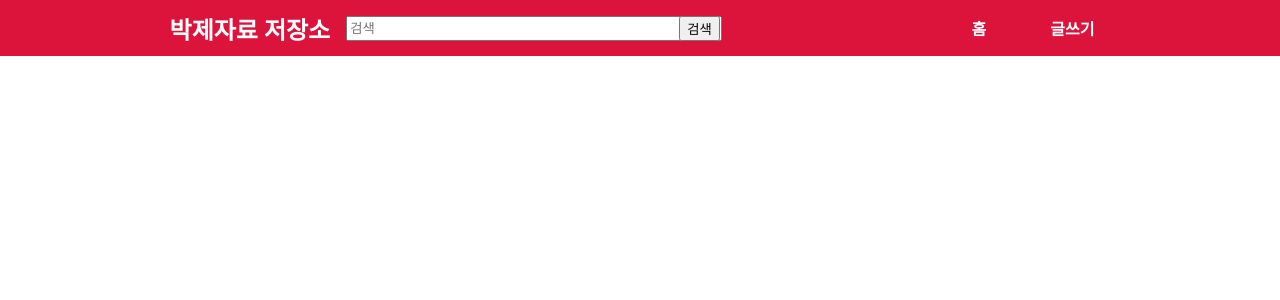
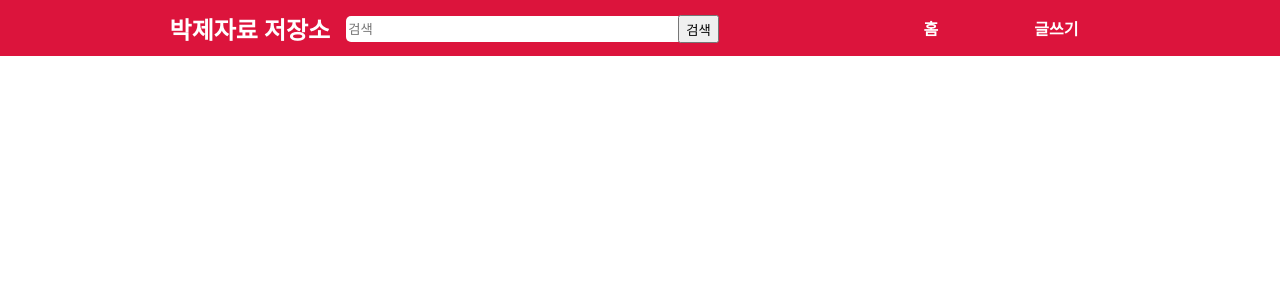
Before and after one commit to skqoaudgh/Web-graphQL-React-BakjeStorage, a React (Create React App) app in the folder frontend/: page / in a window 1280 px wide. Shown: the top 300 px of the page. Built offline with nearby package versions, Linux system fonts and the light colour scheme; the HTML template or start-up script is replaced by a standard one.

Commit message:
메인 네비게이션 CSS 수정 및 List와 Write 페이지 프로토타입 추가

```diff
--- a/frontend/src/App.css
+++ b/frontend/src/App.css
@@ -0,0 +1,3 @@
+.main-content {
+    margin: 4rem 2.5rem;
+}
--- a/frontend/src/App.js
+++ b/frontend/src/App.js
@@ -1,7 +1,9 @@
 import React, { Component } from 'react';
-import { BrowserRouter } from 'react-router-dom';
+import { BrowserRouter, Route, Switch } from 'react-router-dom';
 
 import MainNavigation from './components/Navigation/mainNavigation';
+import writePage from './pages/Write';
+import listPage from './pages/List';
 
 import './App.css';
 
@@ -10,6 +12,12 @@ class App extends Component {
     return (
       <BrowserRouter>
         <MainNavigation />
+        <main className="main-content">
+          <Switch>
+            <Route path="/list" component={listPage} />
+            <Route path="/write" component={writePage} />
+          </Switch>
+        </main>
       </BrowserRouter>
     );
   }
--- a/frontend/src/components/Navigation/mainNavigation.css
+++ b/frontend/src/components/Navigation/mainNavigation.css
@@ -27,14 +27,16 @@
 
 .mainNav__Leftside input {
     outline: none;
+    border-radius: 5px;
+    border: none;
 }
 
 .mainNav__Leftside button {
     position: relative;
     top: 1px;
-    left: -43px;
+    left: -40px;
     outline: none;
-    height: 1.6rem;
+    height: 1.75rem;
 }
 
 .mainNav__Rightside {
@@ -51,8 +53,19 @@
     align-items: center;
 }
 
-.mainNav__Rightside li {
+.mainNav__Rightside a {
     margin: 2rem;
+    padding: 0 1rem;
     color: white;
+    font: inherit;
     font-weight: bold;
+    text-decoration: none;
+    background: transparent;
+    cursor: pointer;
 }
+
+.mainNav__Rightside a:hover {
+    background: white;
+    color: #dc143c;
+    border-radius: 5px;
+}
--- a/frontend/src/components/Navigation/mainNavigation.js
+++ b/frontend/src/components/Navigation/mainNavigation.js
@@ -1,4 +1,5 @@
 import React from 'react';
+import { NavLink } from 'react-router-dom';
 
 import './mainNavigation.css';
 
@@ -8,14 +9,14 @@ const mainNavigation = props => {
             <div className="mainNav__Leftside">
                 <h1>박제자료 저장소</h1>
                 <form>
-                    <input type="text" placeholder="검색" style={{width: "23rem", height: "1.2rem"}}></input>
+                    <input type="text" placeholder="검색" style={{width: "23rem", height: "1.5rem"}}></input>
                     <button>검색</button>
                 </form>
             </div>
             <div className="mainNav__Rightside">
                 <ul>
-                    <li>홈</li>
-                    <li>글쓰기</li>
+                    <li><NavLink to="/list">홈</NavLink></li>
+                    <li><NavLink to="/write">글쓰기</NavLink></li>
                 </ul>
             </div>
         </header>
--- /dev/null
+++ b/frontend/src/pages/List.js
@@ -0,0 +1,13 @@
+import React, { Component } from 'react';
+
+class List extends Component {
+    render() {
+        return (
+            <div>
+                List Page
+            </div>
+        );
+    }
+}
+
+export default List;
--- /dev/null
+++ b/frontend/src/pages/Write.js
@@ -0,0 +1,13 @@
+import React, { Component } from 'react';
+
+class Write extends Component {
+    render() {
+        return (
+            <div>
+                Write Page
+            </div>
+        );
+    }
+}
+
+export default Write;
```
